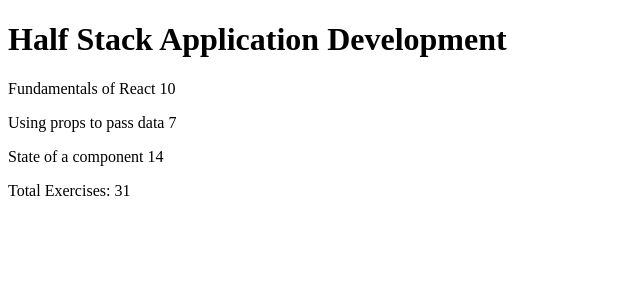
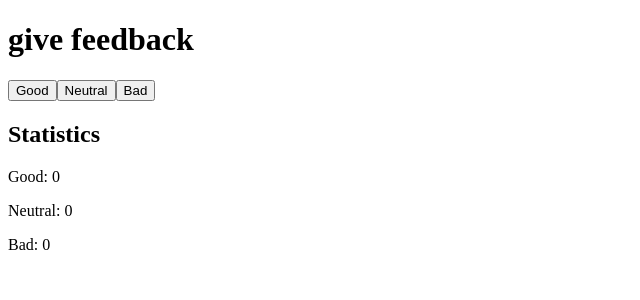
Before and after one commit to pasqualepalombo/FullStackOpenExercices, a React (Vite) app: page / in a window 1280 px wide. Shown: the top 300 px of the page, without its empty margins (0-640 px from the left). Built offline with nearby package versions, Linux system fonts and the light colour scheme.

Commit message:
Exercise 1.6 unicafe step1

```diff
--- a/src/App.jsx
+++ b/src/App.jsx
@@ -1,69 +1,33 @@
 import { useState } from 'react'
+// exercise 1.6
 
+const Button = ({handleClick, text}) => {
+  <button onClick={console.log("click")}>{text}</button>
+}
 
-const Header = (props) => {
-  console.log(props.props)
+const App = () => {
+  const [good, setGood] = useState(0)
+  const [neutral, setNeutral] = useState(0)
+  const [bad, setBad] = useState(0)
   return (
     <div>
-      <h1>{props.props}</h1>
-    </div>
-  )
-}
-
-const Part = (contenuto) => {
-  return (
-    <div>
-      <p>
-        {contenuto.contenuto.name} {contenuto.contenuto.exercises}
-      </p>
-    </div>
-  )
-}
-
-const Content = (contenuto) => {
-  return (
-   <>
-   <Part contenuto={contenuto.props[0]} />
-   <Part contenuto={contenuto.props[1]} />
-   <Part contenuto={contenuto.props[2]} />
-   </>
-
-  )
-}
-
-const Total = (props) => {
-  return (
-    <div>
-      <p>
-        Total Exercises: {props.props[0].exercises+props.props[1].exercises+props.props[2].exercises}
-      </p>
-    </div>
-  )
-}
-
-function App() {
-  const course = {
-    name:'Half Stack Application Development',
-    parts: [
-    {
-    name:'Fundamentals of React',
-    exercises:10,
-    },
-    {
-    name:'Using props to pass data',
-    exercises:7,
-    },
-    {
-    name:'State of a component',
-    exercises:14,
-    },
-    ]
-  }
-  return (
-    <div>
-      <Header props={course.name} />
-      <Content props={course.parts} />
-      <Total props={course.parts} />
+      <h1>give feedback</h1>
+      <button onClick={()=> {
+        const updatedGood = good + 1
+        setGood(updatedGood)
+      }}>Good</button>
+      <button onClick={()=> {
+        const updatedNeutral = neutral + 1
+        setNeutral(updatedNeutral)
+      }}>Neutral</button>
+      <button onClick={()=> {
+        const updatedBad = bad + 1
+        setBad(updatedBad)
+      }}>Bad</button>
+      <h2>Statistics</h2>
+      <p>Good: {good}</p>
+      <p>Neutral: {neutral}</p>
+      <p>Bad: {bad}</p>
     </div>
   )
 }
```
